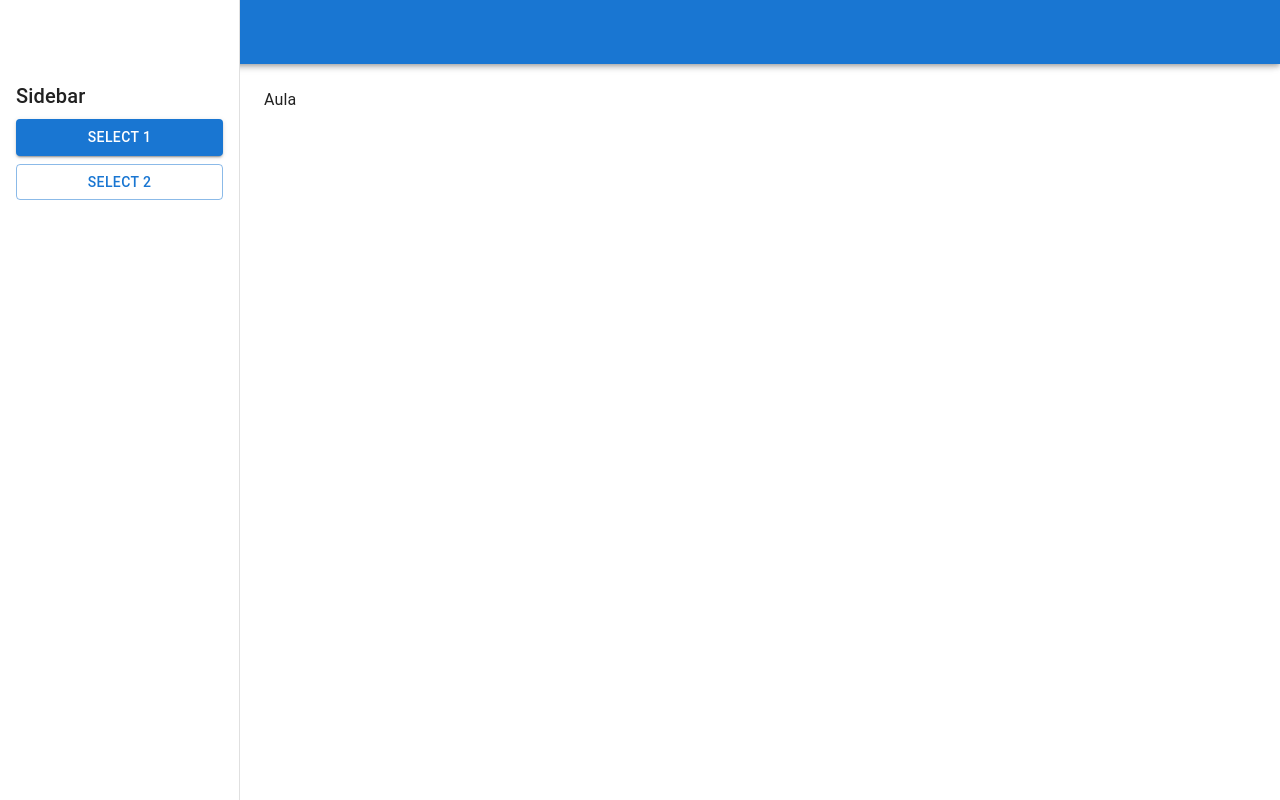
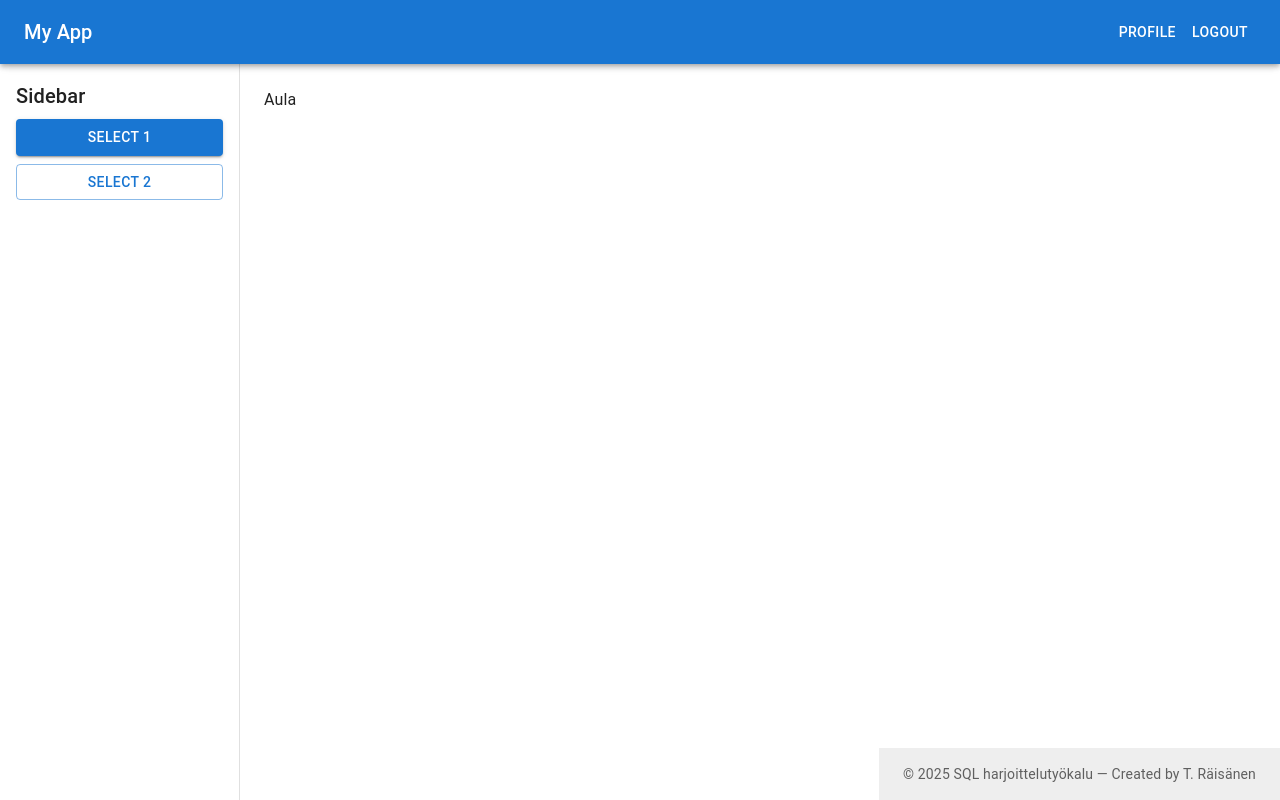
Before and after one commit to TeeAr00/sql-project, a React (Create React App) app in the folder sql-project/: page / in a window 1280 px wide. Built offline with nearby package versions, Linux system fonts and the light colour scheme.

Commit message:
UI
Ui:n aloittelua

```diff
--- a/sql-project/src/components/App.js
+++ b/sql-project/src/components/App.js
@@ -1,5 +1,5 @@
 import React from 'react';
-import { CssBaseline, Box, Toolbar, AppBar, Typography } from '@mui/material';
+import { CssBaseline, Box, Toolbar, Typography } from '@mui/material';
 
 //Komponentit
 import Footer from './Footer';
@@ -9,21 +9,18 @@ import SideBar from './SideBar';
 
 function App() {
   return (
-    <Box sx={{ display: 'flex' }}>
+    <Box sx={{ display: 'flex', flexDirection: 'column', minHeight: '100vh' }}>
       <CssBaseline />
-      <AppBar position="fixed">
-        <Toolbar>
-          <Typography variant="h6" noWrap>
-            My App
+      <NavBar />
+      <Box sx={{ display: 'flex', flex: 1 }}>
+        <SideBar />
+        <Box component="main" sx={{ flexGrow: 1, p: 3 }}>
+          <Toolbar />
+          <Typography paragraph>
+            Aula
           </Typography>
-        </Toolbar>
-      </AppBar>
-      <SideBar />
-      <Box component="main" sx={{ flexGrow: 1, p: 3 }}>
-        <Toolbar />
-        <Typography paragraph>
-          Aula
-        </Typography>
+        </Box>
+        <Footer />
       </Box>
     </Box>
   );
--- a/sql-project/src/components/Footer.js
+++ b/sql-project/src/components/Footer.js
@@ -0,0 +1,23 @@
+import React from 'react';
+import { Box, Typography } from '@mui/material';
+
+function Footer() {
+  return (
+    <Box
+      component="footer"
+      sx={{
+        py: 2,
+        px: 3,
+        mt: 'auto',
+        backgroundColor: (theme) => theme.palette.grey[200],
+        textAlign: 'center'
+      }}
+    >
+      <Typography variant="body2" color="text.secondary">
+      © 2025 SQL harjoittelutyökalu — Created by T. Räisänen
+      </Typography>
+    </Box>
+  );
+}
+
+export default Footer;
--- a/sql-project/src/components/NavBar.js
+++ b/sql-project/src/components/NavBar.js
@@ -0,0 +1,20 @@
+import React from 'react';
+import { AppBar, Toolbar, Typography, Box, Button } from '@mui/material';
+
+function NavBar() {
+  return (
+    <AppBar position="fixed" sx={{ zIndex: (theme) => theme.zIndex.drawer + 1 }}>
+      <Toolbar>
+        <Typography variant="h6" noWrap sx={{ flexGrow: 1 }}>
+          My App
+        </Typography>
+        <Box>
+          <Button color="inherit">Profile</Button>
+          <Button color="inherit">Logout</Button>
+        </Box>
+      </Toolbar>
+    </AppBar>
+  );
+}
+
+export default NavBar;
```
